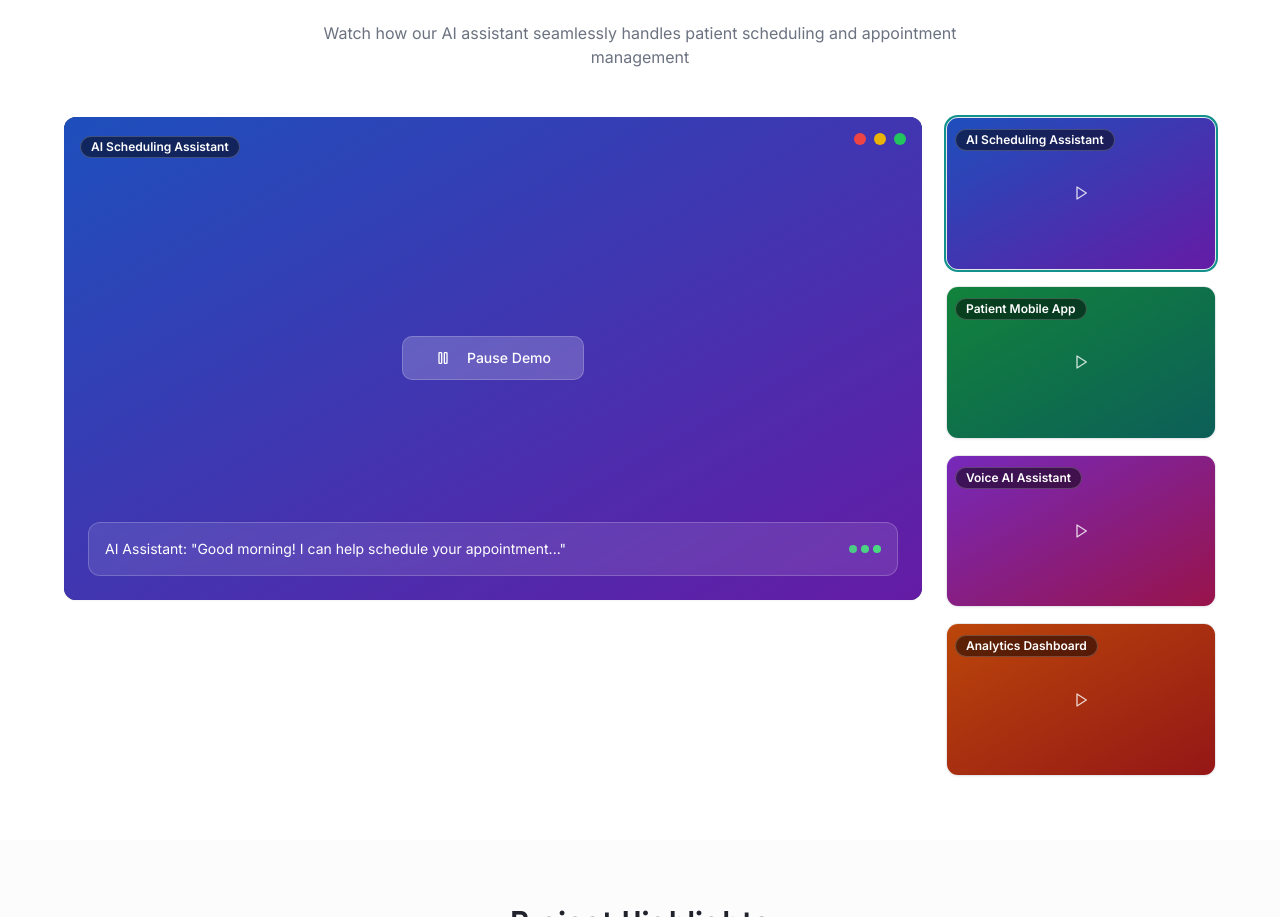
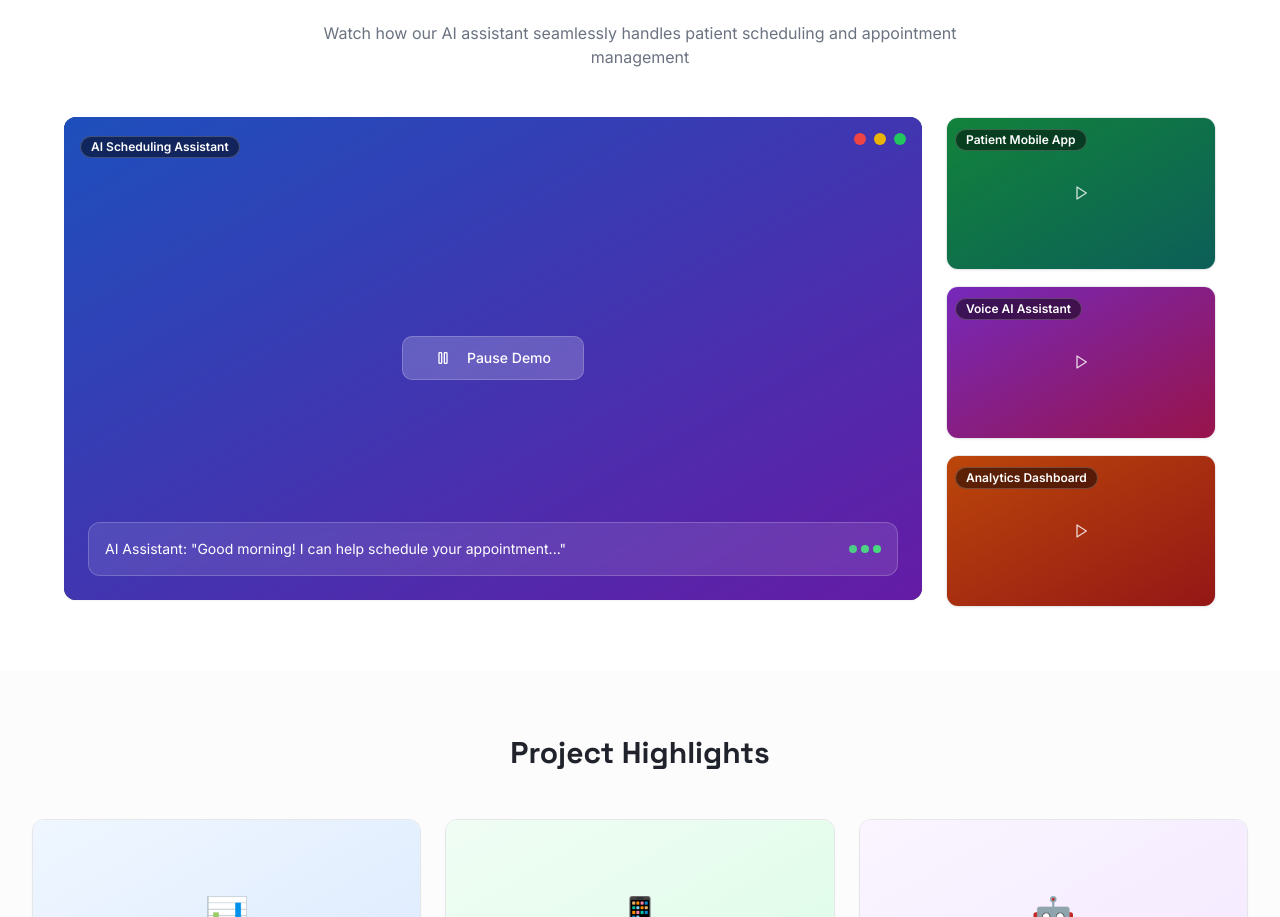
Before and after one commit to Sahil-code-love/onelab-ai-revamp-website, a React (Vite) app: page /case-studies/doctor-alliance in a window 1280 px wide. Shown: the part 871-1788 px from the top of the page. Built offline with nearby package versions, Linux system fonts and the light colour scheme.

Commit message:
Fix video layout issue
Adjusted the "See the Solution in Action" section to correctly display 4 videos, with one central video and the remaining three positioned vertically on the right side.

```diff
--- a/src/pages/case-studies/DoctorAlliance.tsx
+++ b/src/pages/case-studies/DoctorAlliance.tsx
@@ -200,11 +200,13 @@ const DoctorAlliance = () => {
 
               {/* Video Selection List - Right Side */}
               <div className="col-span-1 flex flex-col space-y-4">
-                {videos.map((video, index) => (
+                {videos.filter((video, index) => index !== activeVideo).map((video, index) => {
+                  const originalIndex = videos.findIndex(v => v.id === video.id);
+                  return (
                     <Card
                       key={video.id}
-                    className={`overflow-hidden cursor-pointer transition-all duration-300 hover:scale-105 transform-gpu ${activeVideo === index ? 'ring-2 ring-primary' : ''}`}
-                    onClick={() => setActiveVideo(index)}
+                      className={`overflow-hidden cursor-pointer transition-all duration-300 hover:scale-105 transform-gpu`}
+                      onClick={() => setActiveVideo(originalIndex)}
                     >
                       <div className={`aspect-video relative bg-gradient-to-br ${video.color} flex items-center justify-center group`}>
                         <div className="absolute top-2 left-2 z-20">
@@ -216,7 +218,8 @@ const DoctorAlliance = () => {
                         <Play className="w-4 h-4 text-white opacity-80 group-hover:opacity-100 transition-opacity" />
                       </div>
                     </Card>
-                ))}
+                  );
+                })}
               </div>
             </div>
           </div>
```
Lines whose indentation alone changed are shown as unchanged.
